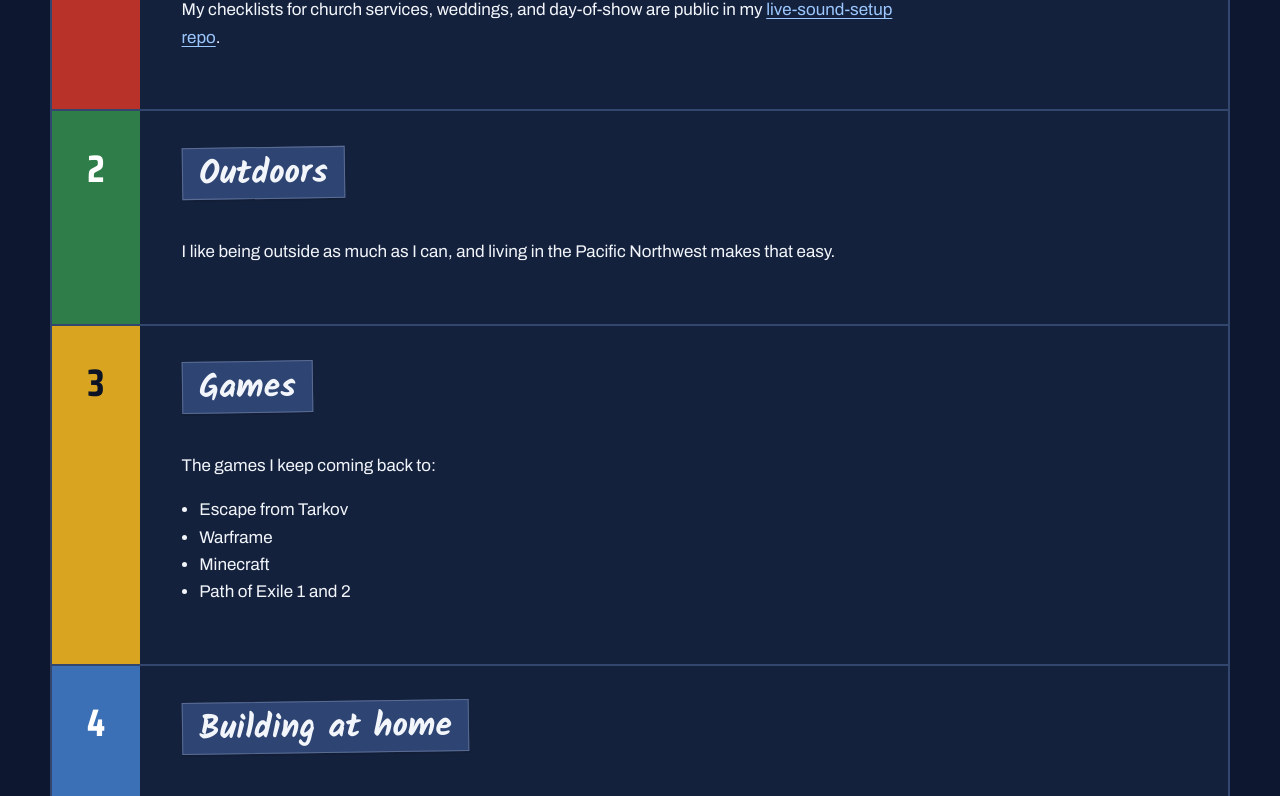
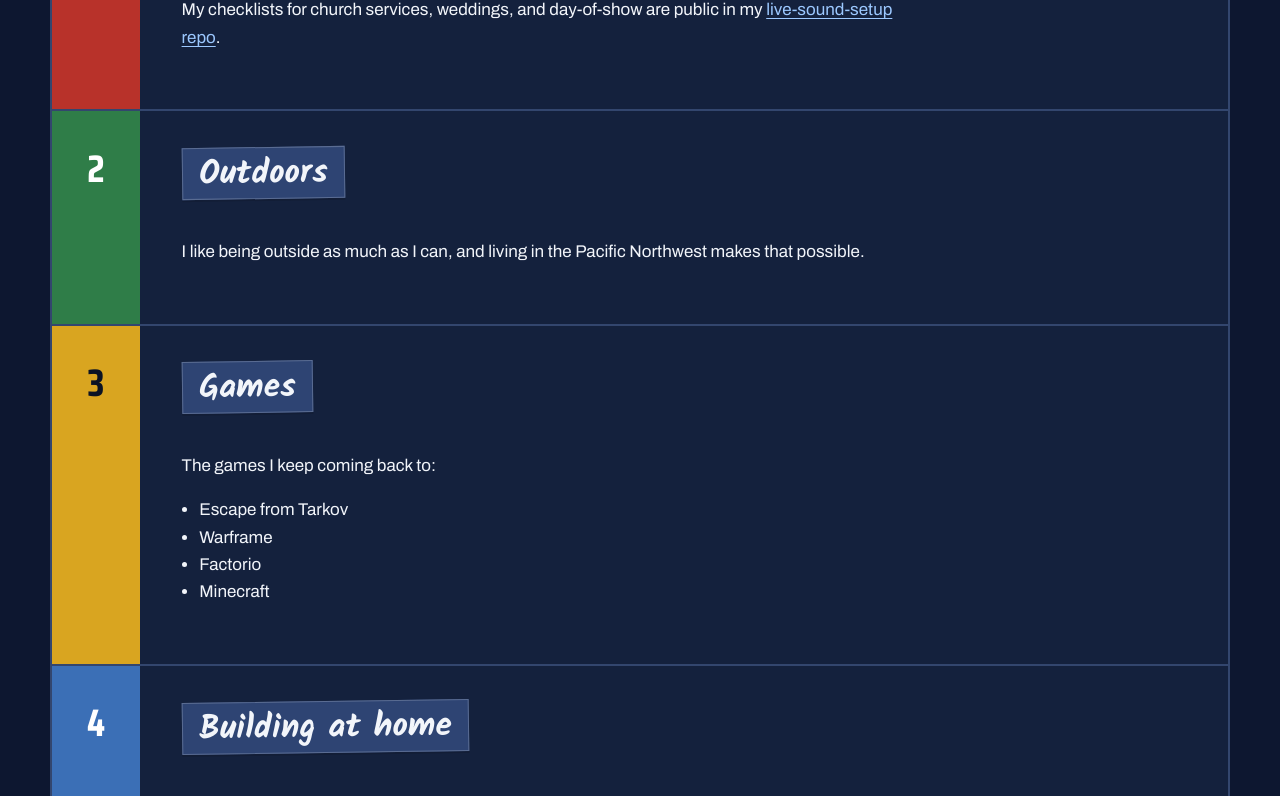
Before and after one commit to TB4T3M4N/tb4t3m4n.github.io, a plain HTML site: page about/index.html in a window 1280 px wide. Shown: the part 1238-2034 px from the top of the page. Drawn offline with Linux system fonts and the light colour scheme.

Commit message:
Update index.html

```diff
--- a/about/index.html
+++ b/about/index.html
@@ -32,7 +32,7 @@
   <div class="chan-num cap-red" aria-hidden="true">1</div>
   <div class="chan-body">
     <h2 class="tape" id="h-sound">Live sound for your event</h2>
-    <p class="big">I run sound for my church and own a portable PA for weddings and events. I would like to take on more of that work, so if you need someone to run live audio for a ceremony, a reception, or a small event, send me an email.</p>
+    <p class="big">I run sound for my church and own a portable PA for weddings and events. I would like to take on more of this, so if you need someone to run live audio for a ceremony, a reception, or a small event, send me an email.</p>
  <p>On Sundays I mix on my church’s Allen & Heath SQ-5. For everything else I bring my own rig, listed below the way I write an input list.</p>
  <p><a class="key key-red" href="mailto:tyler@thebatemans.com?subject=Event%20sound%20booking">Email me about a booking</a></p>
  <div class="table-wrap"><table class="inputs"><caption>My portable rig</caption>
@@ -43,13 +43,13 @@
   <div class="chan-num cap-green" aria-hidden="true">2</div>
   <div class="chan-body">
     <h2 class="tape" id="h-outdoors">Outdoors</h2>
-    <p>I like being outside as much as I can, and living in the Pacific Northwest makes that easy.</p>
+    <p>I like being outside as much as I can, and living in the Pacific Northwest makes that possible.</p>
   </div>
 </section><section class="chan" id="games" aria-labelledby="h-games">
   <div class="chan-num cap-yellow" aria-hidden="true">3</div>
   <div class="chan-body">
     <h2 class="tape" id="h-games">Games</h2>
-    <p>The games I keep coming back to:</p><ul class="plain"><li>Escape from Tarkov</li><li>Warframe</li><li>Minecraft</li><li>Path of Exile 1 and 2</li></ul>
+    <p>The games I keep coming back to:</p><ul class="plain"><li>Escape from Tarkov</li><li>Warframe</li><li>Factorio</li><li>Minecraft</li></ul>
   </div>
 </section><section class="chan" id="lab" aria-labelledby="h-lab">
   <div class="chan-num cap-blue" aria-hidden="true">4</div>
```
